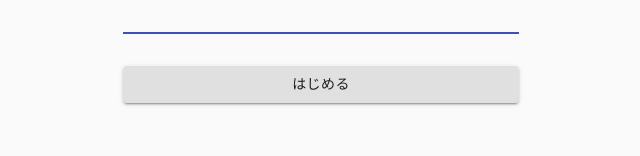
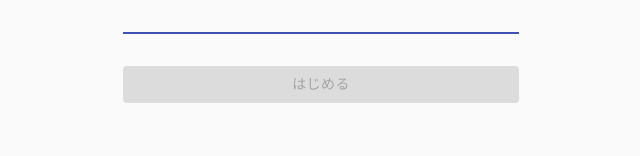
Before and after one commit to wat1881mayer/firebase-learn, a React (Create React App) app: page / in a window 1280 px wide. Shown: the part 134-290 px from the top of the page, without its empty margins (319-959 px from the left). Built offline with nearby package versions, Linux system fonts and the light colour scheme.

Commit message:
setName by clicking button

```diff
--- a/src/components/SignIn.js
+++ b/src/components/SignIn.js
@@ -1,4 +1,4 @@
-import * as React from 'react';
+import React,{useState,useEffect} from 'react';
 import Button from '@material-ui/core/Button';
 import CssBaseline from '@material-ui/core/CssBaseline';
 import TextField from '@material-ui/core/TextField';
@@ -46,6 +46,13 @@
 
 export default function SignIn({setName}) {
   const classes = useStyles();
+  const [disabled,setDisabled] = useState(true);
+  const [string,setString] = useState('')
+  console.log({string})
+  useEffect(()=>{
+    const disabled = string === ''
+    setDisabled(disabled)
+  },[string])
 
   return (
     <Container component="main" maxWidth="xs">
@@ -63,12 +70,14 @@
             label="ニックネーム"
             name="name"
             autoFocus
+            onChange = {(e)=> setString(e.target.value)}
           />
           <Button
             type="submit"
             fullWidth
             variant="contained"
             className={classes.submit}
+            disabled= {disabled}
           >
             はじめる
           </Button>
```
